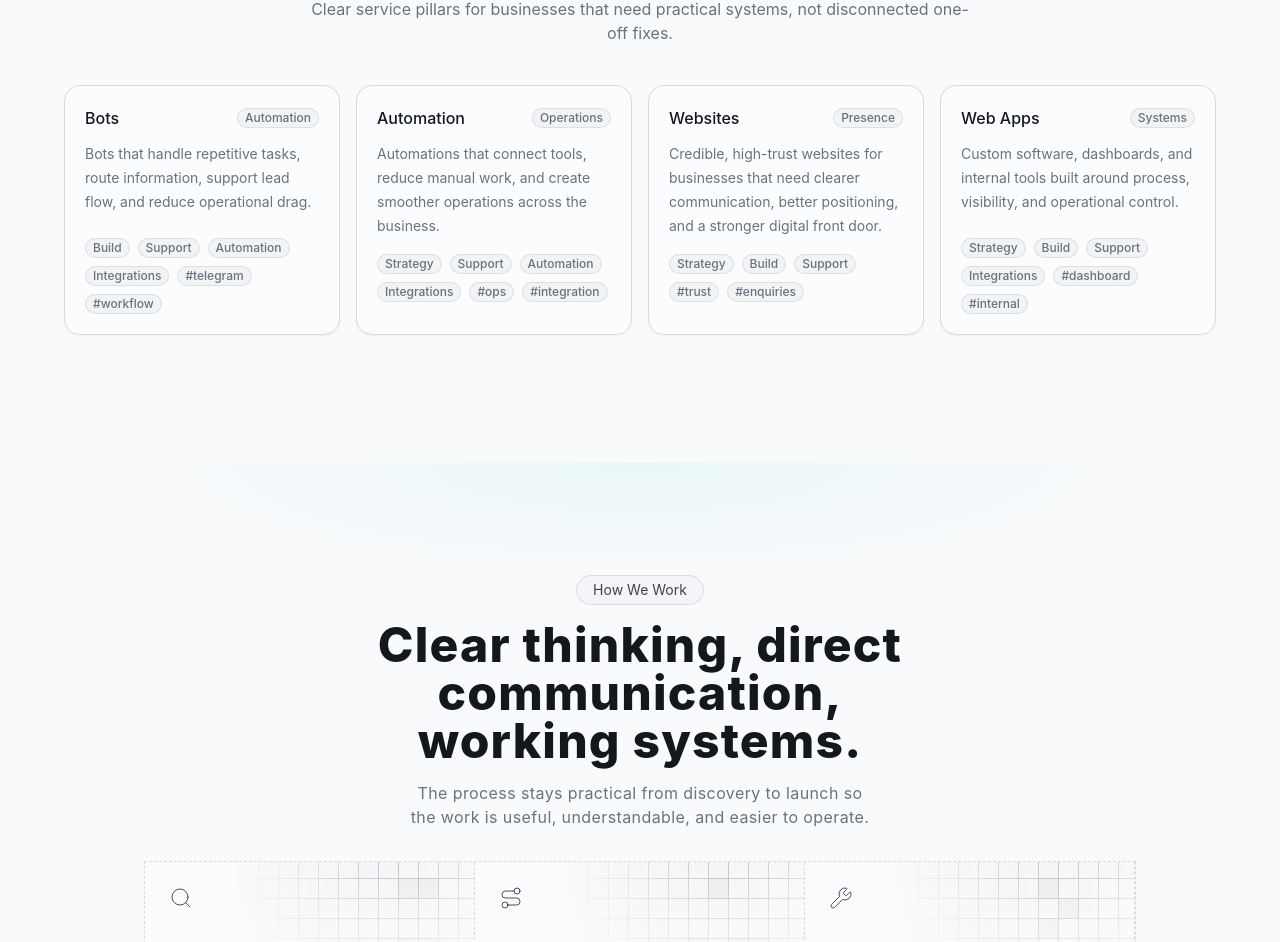
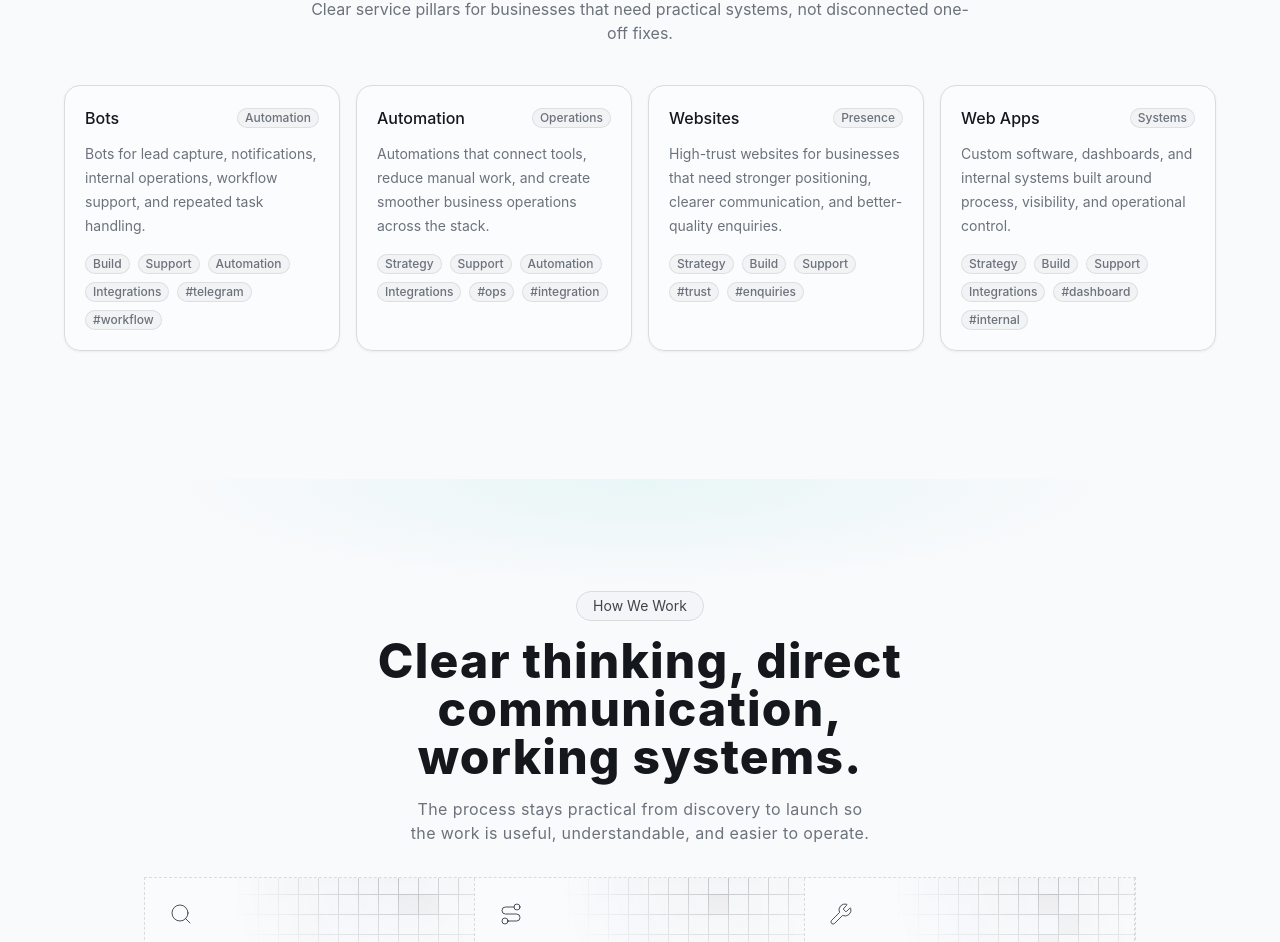
Before and after one commit to duketower/Store, a Next.js app in the folder Websites/binaryventures.in V2/: page / in a window 1280 px wide. Shown: the part 4274-5216 px from the top of the page. Built offline with nearby package versions, Linux system fonts and the light colour scheme.

Commit message:
refactor(v2): centralize services content

```diff
--- a/Websites/binaryventures.in V2/src/components/ui/ai-models-preview.tsx
+++ b/Websites/binaryventures.in V2/src/components/ui/ai-models-preview.tsx
@@ -3,25 +3,7 @@
 import React, { useMemo, useState } from "react";
 import { AnimatePresence, motion } from "framer-motion";
 
-type ServiceOffer = {
-  id: string;
-  name: string;
-  category?: string;
-  delivery?: string;
-  scope?: string;
-  description?: string;
-  startingFromUSD?: number;
-  supportPlanUSD?: number;
-  capabilities?: {
-    strategy?: boolean;
-    build?: boolean;
-    support?: boolean;
-    automation?: boolean;
-    integrations?: boolean;
-  };
-  tags?: string[];
-  meta?: Record<string, unknown>;
-};
+import { serviceOffers, type ServiceOffer } from "@/content/services";
 
 type Props = {
   models: ServiceOffer[];
@@ -123,11 +105,11 @@ export const AiModelsList: React.FC<Props> = ({ models, className = "" }) => {
               <div className="grid grid-cols-1 gap-4 text-sm md:grid-cols-2">
                 <div className="rounded-md border p-3">
                   <div className="text-xs text-muted-foreground">Category</div>
-                  <div>{selected.category || "—"}</div>
+                  <div>{selected.category}</div>
                 </div>
                 <div className="rounded-md border p-3">
                   <div className="text-xs text-muted-foreground">Delivery</div>
-                  <div>{selected.delivery || "—"}</div>
+                  <div>{selected.delivery}</div>
                 </div>
                 <div className="rounded-md border p-3">
                   <div className="text-xs text-muted-foreground">Starting Point</div>
@@ -139,30 +121,30 @@ export const AiModelsList: React.FC<Props> = ({ models, className = "" }) => {
                 </div>
               </div>
 
-              {selected.scope && (
               <div className="mt-4 rounded-md border p-3 text-sm">
                 <div className="mb-1 text-xs text-muted-foreground">
                   Typical Scope
                 </div>
                 <div>{selected.scope}</div>
               </div>
-              )}
 
-              {selected.meta && (
               <div className="mt-4 text-sm">
                 <h4 className="mb-2 font-medium">What This Usually Includes</h4>
                 <div className="space-y-2">
-                    {Object.entries(selected.meta).map(([k, v]) => (
-                      <div key={k} className="flex gap-2">
+                  <div className="flex gap-2">
                     <span className="w-32 shrink-0 text-muted-foreground">
-                          {k}:
+                      includes:
                     </span>
-                        <span>{typeof v === "object" ? JSON.stringify(v) : String(v)}</span>
+                    <span>{selected.meta.includes}</span>
                   </div>
-                    ))}
+                  <div className="flex gap-2">
+                    <span className="w-32 shrink-0 text-muted-foreground">
+                      best for:
+                    </span>
+                    <span>{selected.meta.bestFor}</span>
                   </div>
                 </div>
-              )}
+              </div>
             </motion.div>
           </motion.div>
         )}
@@ -170,77 +152,6 @@ export const AiModelsList: React.FC<Props> = ({ models, className = "" }) => {
     </div>
   );
 };
-
-const services: ServiceOffer[] = [
-  {
-    id: "websites",
-    name: "Websites",
-    category: "Presence",
-    delivery: "Project-based",
-    scope: "Positioning-led business websites built to increase trust and support real enquiries.",
-    description:
-      "Credible, high-trust websites for businesses that need clearer communication, better positioning, and a stronger digital front door.",
-    startingFromUSD: 1200,
-    supportPlanUSD: 150,
-    capabilities: { strategy: true, build: true, support: true },
-    tags: ["trust", "enquiries"],
-    meta: {
-      includes: "Structure, copy direction, design system, build, launch support",
-      bestFor: "Service businesses, local businesses, operators, professional teams",
-    },
-  },
-  {
-    id: "web-apps",
-    name: "Web Apps",
-    category: "Systems",
-    delivery: "Custom build",
-    scope: "Internal tools, dashboards, portals, and operational systems designed around real workflows.",
-    description:
-      "Custom software, dashboards, and internal tools built around process, visibility, and operational control.",
-    startingFromUSD: 2500,
-    supportPlanUSD: 250,
-    capabilities: { strategy: true, build: true, support: true, integrations: true },
-    tags: ["dashboard", "internal"],
-    meta: {
-      includes: "Workflow mapping, UI, data handling, reporting, role-aware access",
-      bestFor: "Teams that have outgrown spreadsheets and disconnected tools",
-    },
-  },
-  {
-    id: "bots",
-    name: "Bots",
-    category: "Automation",
-    delivery: "Custom or scoped package",
-    scope: "Bots for notifications, routing, lead flow, and repeated operational tasks.",
-    description:
-      "Bots that handle repetitive tasks, route information, support lead flow, and reduce operational drag.",
-    startingFromUSD: 900,
-    supportPlanUSD: 120,
-    capabilities: { build: true, automation: true, support: true, integrations: true },
-    tags: ["telegram", "workflow"],
-    meta: {
-      includes: "Bot logic, trigger handling, integrations, deployment, maintenance options",
-      bestFor: "Businesses that lose time on repeated manual tasks",
-    },
-  },
-  {
-    id: "automation",
-    name: "Automation",
-    category: "Operations",
-    delivery: "Scoped workflow system",
-    scope: "Workflow automation that connects tools, reduces manual handoffs, and keeps the right work moving.",
-    description:
-      "Automations that connect tools, reduce manual work, and create smoother operations across the business.",
-    startingFromUSD: 1100,
-    supportPlanUSD: 180,
-    capabilities: { strategy: true, automation: true, integrations: true, support: true },
-    tags: ["ops", "integration"],
-    meta: {
-      includes: "Workflow mapping, trigger design, app connections, exception handling",
-      bestFor: "Teams running repeated steps across forms, sheets, CRMs, and communication tools",
-    },
-  },
-];
 
 export function ServicesPreviewSection() {
   return (
@@ -250,7 +161,7 @@ export function ServicesPreviewSection() {
         className="absolute inset-x-0 top-0 h-72 bg-[radial-gradient(55%_55%_at_50%_0%,rgba(155,153,254,0.10),transparent_70%)]"
       />
       <div className="relative z-10 px-6">
-        <AiModelsList models={services} />
+        <AiModelsList models={serviceOffers} />
       </div>
     </section>
   );
--- /dev/null
+++ b/Websites/binaryventures.in V2/src/content/services.ts
@@ -0,0 +1,133 @@
+export type ServiceOffer = {
+  id: string;
+  name: string;
+  category: string;
+  delivery: string;
+  scope: string;
+  description: string;
+  startingFromUSD?: number;
+  supportPlanUSD?: number;
+  capabilities: {
+    strategy?: boolean;
+    build?: boolean;
+    support?: boolean;
+    automation?: boolean;
+    integrations?: boolean;
+  };
+  tags: string[];
+  meta: {
+    includes: string;
+    bestFor: string;
+  };
+};
+
+export const serviceOffers: ServiceOffer[] = [
+  {
+    id: "websites",
+    name: "Websites",
+    category: "Presence",
+    delivery: "Project-based",
+    scope:
+      "Positioning-led business websites built to increase trust and support real enquiries.",
+    description:
+      "High-trust websites for businesses that need stronger positioning, clearer communication, and better-quality enquiries.",
+    startingFromUSD: 500,
+    supportPlanUSD: 150,
+    capabilities: { strategy: true, build: true, support: true },
+    tags: ["trust", "enquiries"],
+    meta: {
+      includes: "Structure, copy direction, design system, build, launch support",
+      bestFor: "Service businesses, operators, professional teams, and local businesses",
+    },
+  },
+  {
+    id: "web-apps",
+    name: "Web Apps",
+    category: "Systems",
+    delivery: "Custom build",
+    scope:
+      "Internal tools, dashboards, portals, and operational systems designed around real workflows.",
+    description:
+      "Custom software, dashboards, and internal systems built around process, visibility, and operational control.",
+    startingFromUSD: 1500,
+    supportPlanUSD: 150,
+    capabilities: { strategy: true, build: true, support: true, integrations: true },
+    tags: ["dashboard", "internal"],
+    meta: {
+      includes: "Workflow mapping, UI, data handling, reporting, and role-aware access",
+      bestFor: "Teams that have outgrown spreadsheets and disconnected tools",
+    },
+  },
+  {
+    id: "bots",
+    name: "Bots",
+    category: "Automation",
+    delivery: "Custom or scoped package",
+    scope: "Bots for notifications, routing, lead flow, and repeated operational tasks.",
+    description:
+      "Bots for lead capture, notifications, internal operations, workflow support, and repeated task handling.",
+    startingFromUSD: 750,
+    supportPlanUSD: 150,
+    capabilities: { build: true, automation: true, support: true, integrations: true },
+    tags: ["telegram", "workflow"],
+    meta: {
+      includes: "Bot logic, trigger handling, integrations, deployment, and maintenance options",
+      bestFor: "Businesses that lose time on repeated manual tasks",
+    },
+  },
+  {
+    id: "automation",
+    name: "Automation",
+    category: "Operations",
+    delivery: "Scoped workflow system",
+    scope:
+      "Workflow automation that connects tools, reduces manual handoffs, and keeps the right work moving.",
+    description:
+      "Automations that connect tools, reduce manual work, and create smoother business operations across the stack.",
+    startingFromUSD: 750,
+    supportPlanUSD: 150,
+    capabilities: { strategy: true, automation: true, integrations: true, support: true },
+    tags: ["ops", "integration"],
+    meta: {
+      includes: "Workflow mapping, trigger design, app connections, and exception handling",
+      bestFor: "Teams running repeated steps across forms, sheets, CRMs, and communication tools",
+    },
+  },
+];
+
+export const engagementModels = [
+  {
+    title: "Defined service engagements",
+    body:
+      "For businesses that already know the core problem and want a clear scope, timeline, and implementation path.",
+  },
+  {
+    title: "Custom solutions",
+    body:
+      "For businesses that need a more tailored system, a broader setup, or a more strategic build that crosses multiple service areas.",
+  },
+  {
+    title: "Ongoing support",
+    body:
+      "For businesses that want continuity, maintenance, and technical help after launch without turning support into the main offer.",
+  },
+];
+
+export const pricingAnchors = [
+  { label: "Business Websites", value: "From $500" },
+  { label: "Custom Web Apps", value: "From $1,500+" },
+  { label: "Bots & Automation", value: "From $750+" },
+  { label: "Maintenance & Support", value: "From $150/mo" },
+];
+
+export const servicesIntro = {
+  title: "Services built around complete business tech setup.",
+  body:
+    "We help businesses put the right digital systems in place, whether that means a website, a web app, a bot, an automation workflow, or a broader combination of these.",
+};
+
+export const servicesFraming = {
+  title: "What we build depends on what your business actually needs.",
+  body:
+    "Some businesses need a stronger public-facing presence. Others need better internal systems. Many need both. Our role is to help define the right setup, then build it well.",
+};
```
Also changed, not shown: 2 other files (tests, documents, lock files or other folders). Lines whose indentation alone changed are shown as unchanged.
